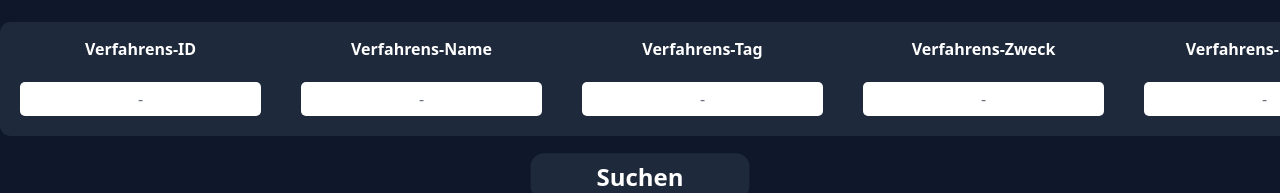
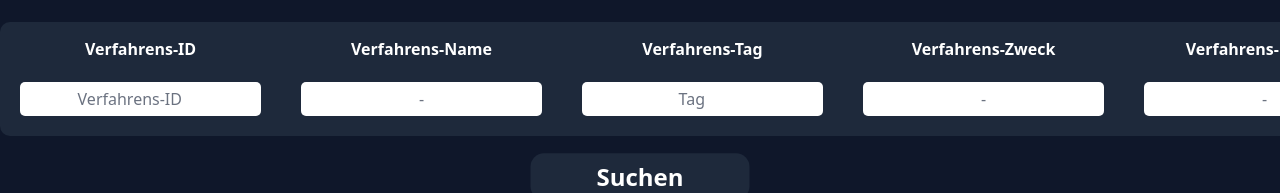
Before and after one commit to LeonKohli/statzy-nuxt, a Nuxt app: page /fachverfahren in a window 1280 px wide. Shown: the part 212-405 px from the top of the page. Built offline with nearby package versions, Linux system fonts and the light colour scheme.

Commit message:
Datalist für Tag und ID

```diff
--- a/pages/fachverfahren.vue
+++ b/pages/fachverfahren.vue
@@ -12,9 +12,23 @@
                     <th class="tablehead"> Verfahrens-Laufzeit </th>
                 </tr>
                 <tr>
-                    <td class="tabledata"> <input class="eingabe" v-model="fachverfahrenId" @keyup.enter="sucheFachverfahren" placeholder="-"/> </td>
+                    <td class="tabledata">
+                        <input class="eingabe" list="Verfahrens-ID" placeholder="Verfahrens-ID"/>
+                        <datalist class="eingabe" id="Verfahrens-ID">
+                            <option value="ID 1" />
+                            <option value="ID 2" />
+                            <option value="ID 3" />
+                        </datalist>
+                    </td>
                     <td class="tabledata"> <input class="eingabe" v-model="name" placeholder="-"/> </td>
-                    <td class="tabledata"> <input class="eingabe" v-model="tag" placeholder="-"/> </td>
+                    <td class="tabledata">
+                        <input class="eingabe" list="Verfahrens-Tag" placeholder="Tag"/>
+                        <datalist class="eingabe" id="Verfahrens-Tag">
+                            <option value="#Tag 1" />
+                            <option value="#Tag 2" />
+                            <option value="#Tag 3" />
+                        </datalist>
+                    </td>
                     <td class="tabledata"> <input class="eingabe" v-model="verwendungszweck" placeholder="-"/> </td>
                     <td class="tabledata"> <input class="eingabe" v-model="laufzeitverfahren" placeholder="-"/> </td>
                 </tr>
```
